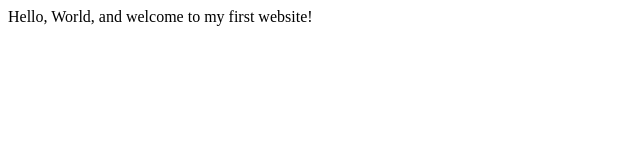
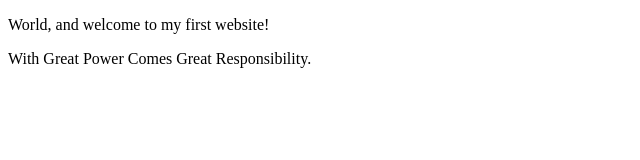
Before and after one commit to gudinot/gudinot.github.io, a plain HTML site: page index.html in a window 1280 px wide. Shown: the whole page, without its empty margins (0-640 px from the left). Drawn offline with Linux system fonts and the light colour scheme.

Commit message:
Expanded home page
Updated meta information and added content

```diff
--- a/index.html
+++ b/index.html
@@ -3,9 +3,17 @@
     <head>
         <meta charset="utf-8">
         <meta name="viewport" content="width=device-width, initial-scale=1.0">
-        <title>My First Website</title>
+        <meta name="author" content="Peter Parker">
+
+
+        <title>CE Truffaut  | Web Developer</title>
+
+
     </head>
     <body>
-       Hello, World, and welcome to my first website!
+       <p>World, and welcome to my first website!</p>
+       <p>With Great Power Comes Great Responsibility.</p>
+
     </body>
+
 </html>
```
